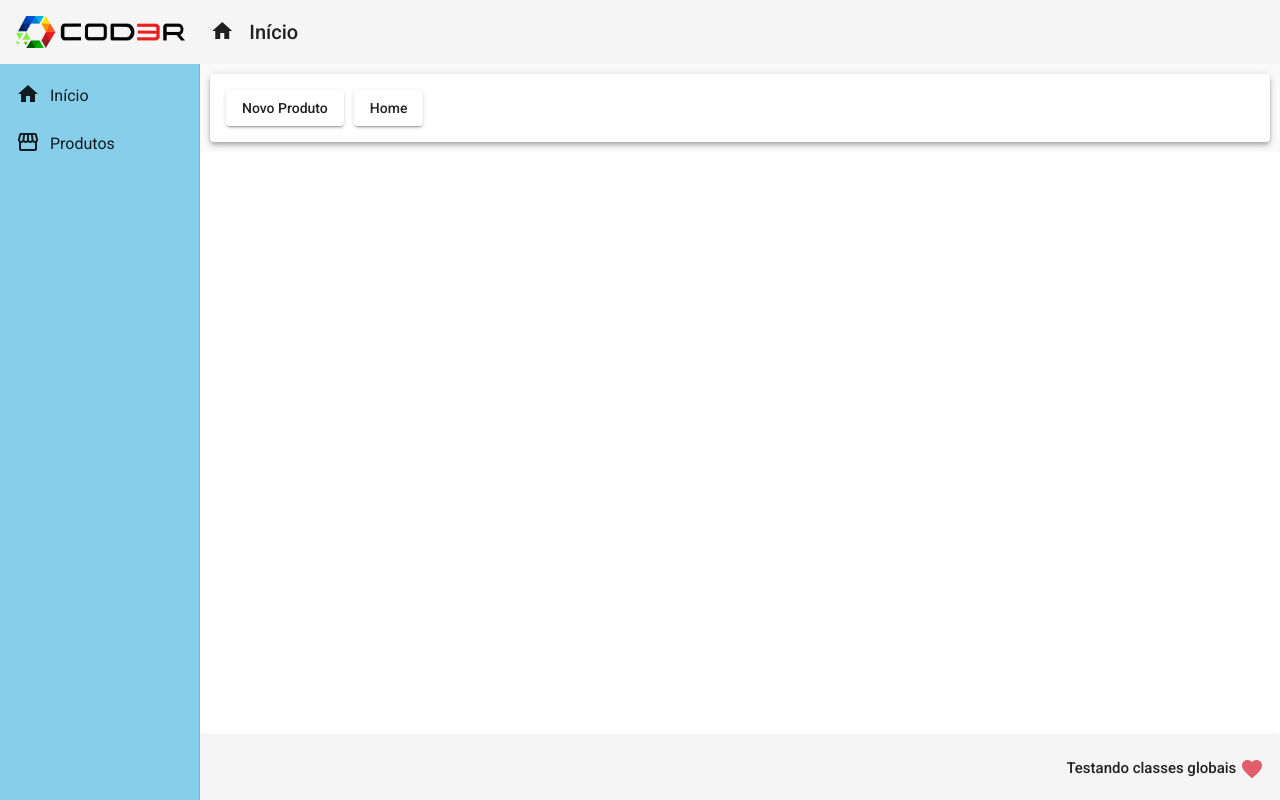
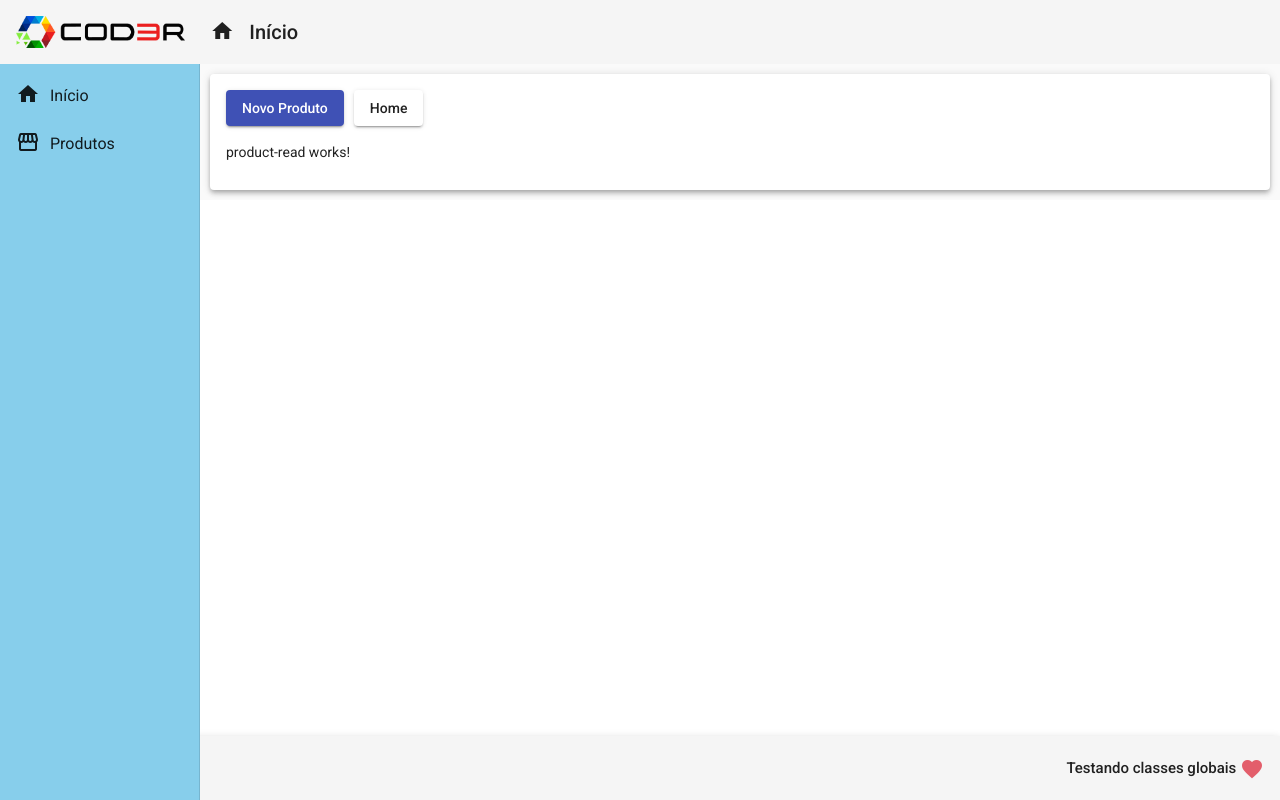
Before and after one commit to RafaelGasparoto/Angular, an Angular app in the folder frontend/: page /products in a window 1280 px wide. Built offline with nearby package versions, Linux system fonts and the light colour scheme.

Commit message:
product-read

```diff
--- a/frontend/src/app/app.module.ts
+++ b/frontend/src/app/app.module.ts
@@ -25,7 +25,8 @@
 import { ProductCreateComponent } from './components/product/product-create/product-create.component'
 import { FormsModule } from '@angular/forms'
 import { MatFormFieldModule } from '@angular/material/form-field'
-import { MatInputModule } from '@angular/material/input'
+import { MatInputModule } from '@angular/material/input';
+import { ProductReadComponent } from './components/product/product-read/product-read.component'
 @NgModule({
   declarations: [
     AppComponent,
@@ -36,7 +37,8 @@
     ProductCrudComponent,
     RedDirective,
     ForDirective,
-    ProductCreateComponent
+    ProductCreateComponent,
+    ProductReadComponent
   ],
   imports: [
     MatCardModule,
--- /dev/null
+++ b/frontend/src/app/components/product/product-read/product-read.component.html
@@ -0,0 +1 @@
+<p>product-read works!</p>
--- /dev/null
+++ b/frontend/src/app/components/product/product-read/product-read.component.ts
@@ -0,0 +1,15 @@
+import { Component, OnInit } from '@angular/core';
+
+@Component({
+  selector: 'app-product-read',
+  templateUrl: './product-read.component.html',
+  styleUrls: ['./product-read.component.css']
+})
+export class ProductReadComponent implements OnInit {
+
+  constructor() { }
+
+  ngOnInit(): void {
+  }
+
+}
--- a/frontend/src/app/views/product-crud/product-crud.component.html
+++ b/frontend/src/app/views/product-crud/product-crud.component.html
@@ -1,10 +1,13 @@
 <mat-card class="mat-elevation-z4" style="margin: 10px;">
   <mat-card-content>
-    <button mat-raised-button (click)="navigateToProductCreate(1)">
+    <button mat-raised-button (click)="navigateToProductCreate(1)" color="primary">
       Novo Produto
     </button>
     <button mat-raised-button (click)="navigateToProductCreate(2)">
       Home
     </button>
   </mat-card-content>
+  <mat-card-content>
+    <app-product-read></app-product-read>
+  </mat-card-content>
 </mat-card>
```
Also changed, not shown: frontend/src/app/components/product/product-read/product-read.component.css (added), frontend/src/app/components/product/product.service.ts (line endings or trailing spaces).
